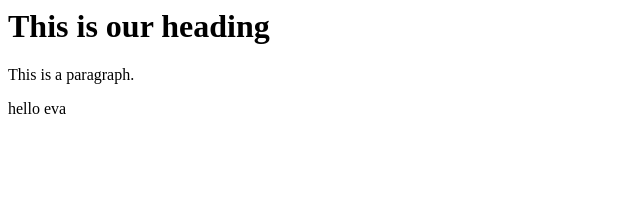
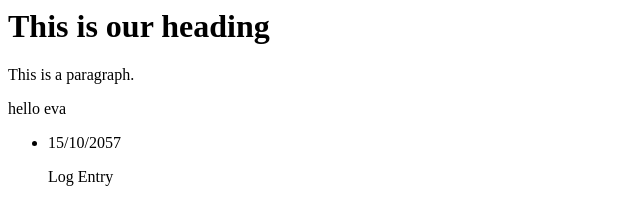
Before and after one commit to denim4U/denim4you, a plain HTML site: page index.html in a window 1280 px wide. Shown: the whole page, without its empty margins (0-640 px from the left). Drawn offline with Linux system fonts and the light colour scheme.

Commit message:
Update index.html

```diff
--- a/index.html
+++ b/index.html
@@ -1,4 +1,13 @@
+<html>
+
 <h1>This is our heading</h1>
 
 <p>This is a paragraph.</p>
 <p> hello eva </p>
+
+<ul>
+  <li> 15/10/2057 </li>
+  <p> Log Entry </p>
+</ul>
+
+</html>
```
